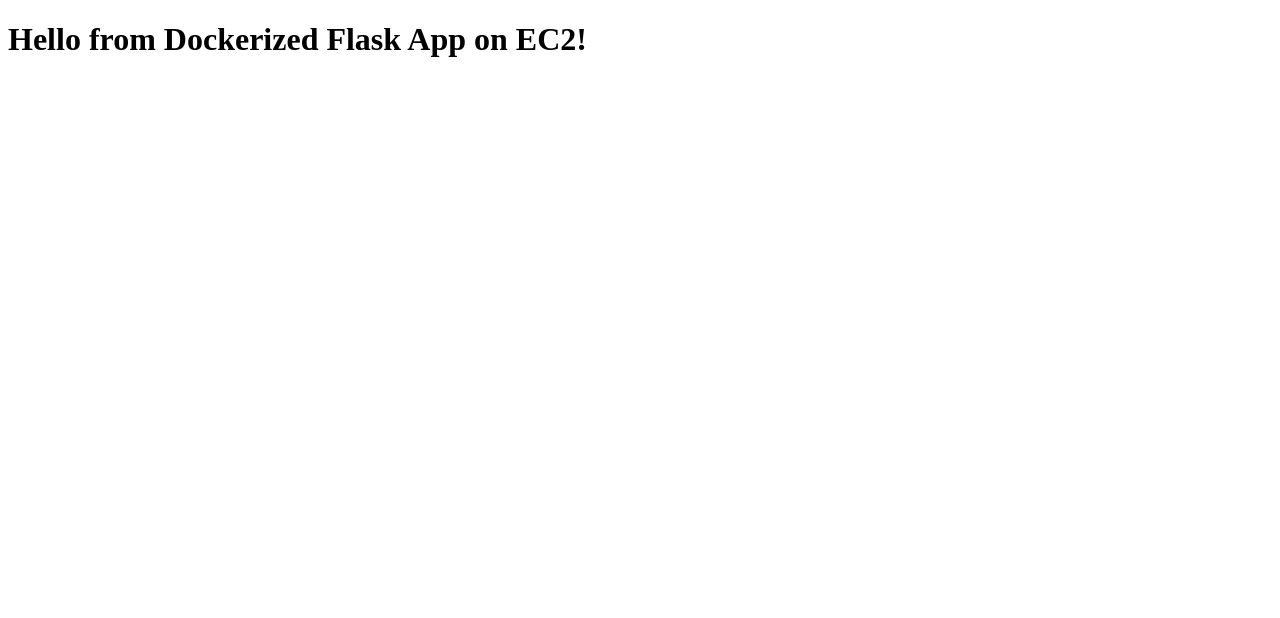
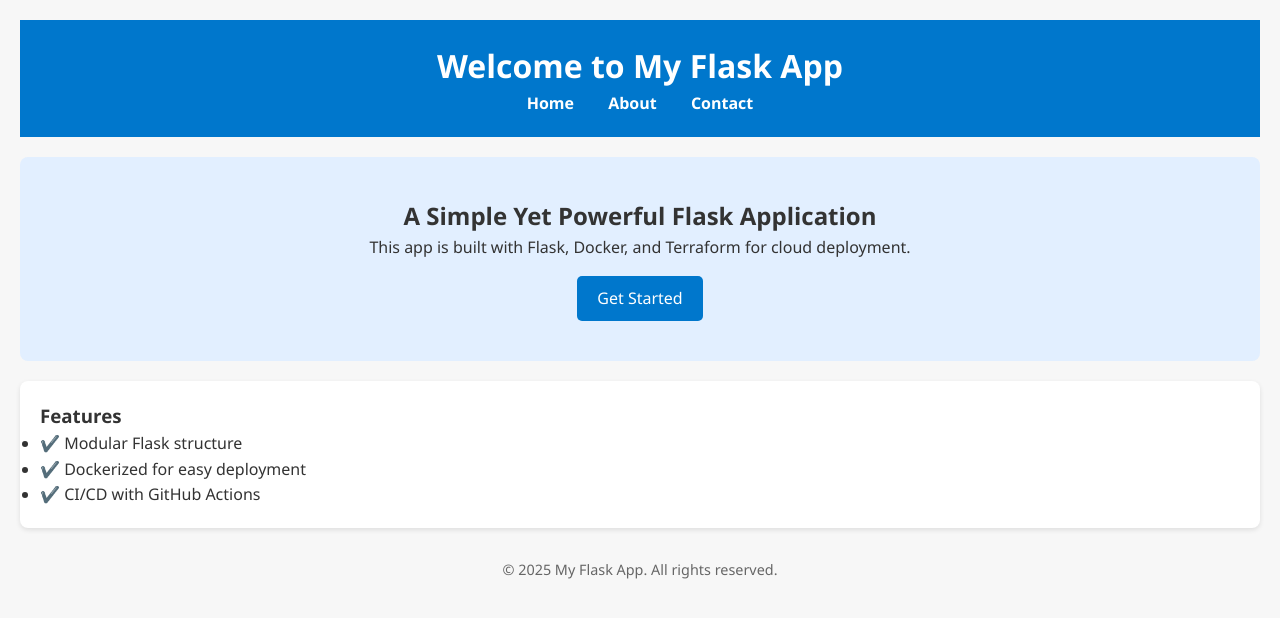
Before and after one commit to juvobest/docker-project, a Flask app: template app/templates/index.html in a window 1280 px wide. Shown: the top 618 px of the page. Run offline with Flask 3, Linux system fonts and the light colour scheme; the template is opened without the code that fills it, so the values that code supplies are empty.

Commit message:
Update index.html and style.css

```diff
--- a/app/static/style.css
+++ b/app/static/style.css
@@ -1,6 +1,67 @@
-/* Optional CSS file */
+/* Reset some browser defaults */
+* {
+    margin: 0;
+    padding: 0;
+    box-sizing: border-box;
+}
+
 body {
-    font-family: Arial, sans-serif;
-    background-color: #f5f5f5;
+    font-family: 'Segoe UI', Tahoma, Geneva, Verdana, sans-serif;
+    background-color: #f7f7f7;
+    color: #333;
+    line-height: 1.6;
     padding: 20px;
 }
+
+header {
+    background: #0077cc;
+    color: white;
+    padding: 20px 0;
+    text-align: center;
+}
+
+header nav a {
+    color: white;
+    margin: 0 15px;
+    text-decoration: none;
+    font-weight: bold;
+}
+
+.hero {
+    background-color: #e2efff;
+    padding: 40px;
+    margin: 20px 0;
+    text-align: center;
+    border-radius: 8px;
+}
+
+.hero .btn-primary {
+    display: inline-block;
+    padding: 10px 20px;
+    background-color: #0077cc;
+    color: white;
+    border-radius: 5px;
+    text-decoration: none;
+    margin-top: 15px;
+    transition: background-color 0.3s;
+}
+
+.hero .btn-primary:hover {
+    background-color: #005fa3;
+}
+
+.features {
+    padding: 20px;
+    background: white;
+    border-radius: 8px;
+    box-shadow: 0 2px 5px rgba(0,0,0,0.1);
+    margin-bottom: 20px;
+}
+
+footer {
+    text-align: center;
+    padding: 10px;
+    margin-top: 20px;
+    font-size: 0.9em;
+    color: #666;
+}
--- a/app/templates/index.html
+++ b/app/templates/index.html
@@ -1,9 +1,39 @@
 <!DOCTYPE html>
-<html>
+<html lang="en">
 <head>
-    <title>My EC2 App</title>
+    <meta charset="UTF-8">
+    <title>My Flask App</title>
+    <link rel="stylesheet" href="{{ url_for('static', filename='css/style.css') }}">
 </head>
 <body>
-    <h1>Hello from Dockerized Flask App on EC2!</h1>
+    <header>
+        <h1>Welcome to My Flask App</h1>
+        <nav>
+            <a href="/">Home</a>
+            <a href="/about">About</a>
+            <a href="/contact">Contact</a>
+        </nav>
+    </header>
+
+    <main>
+        <section class="hero">
+            <h2>A Simple Yet Powerful Flask Application</h2>
+            <p>This app is built with Flask, Docker, and Terraform for cloud deployment.</p>
+            <a href="/start" class="btn-primary">Get Started</a>
+        </section>
+
+        <section class="features">
+            <h3>Features</h3>
+            <ul>
+                <li>✔️ Modular Flask structure</li>
+                <li>✔️ Dockerized for easy deployment</li>
+                <li>✔️ CI/CD with GitHub Actions</li>
+            </ul>
+        </section>
+    </main>
+
+    <footer>
+        <p>&copy; 2025 My Flask App. All rights reserved.</p>
+    </footer>
 </body>
 </html>
```
